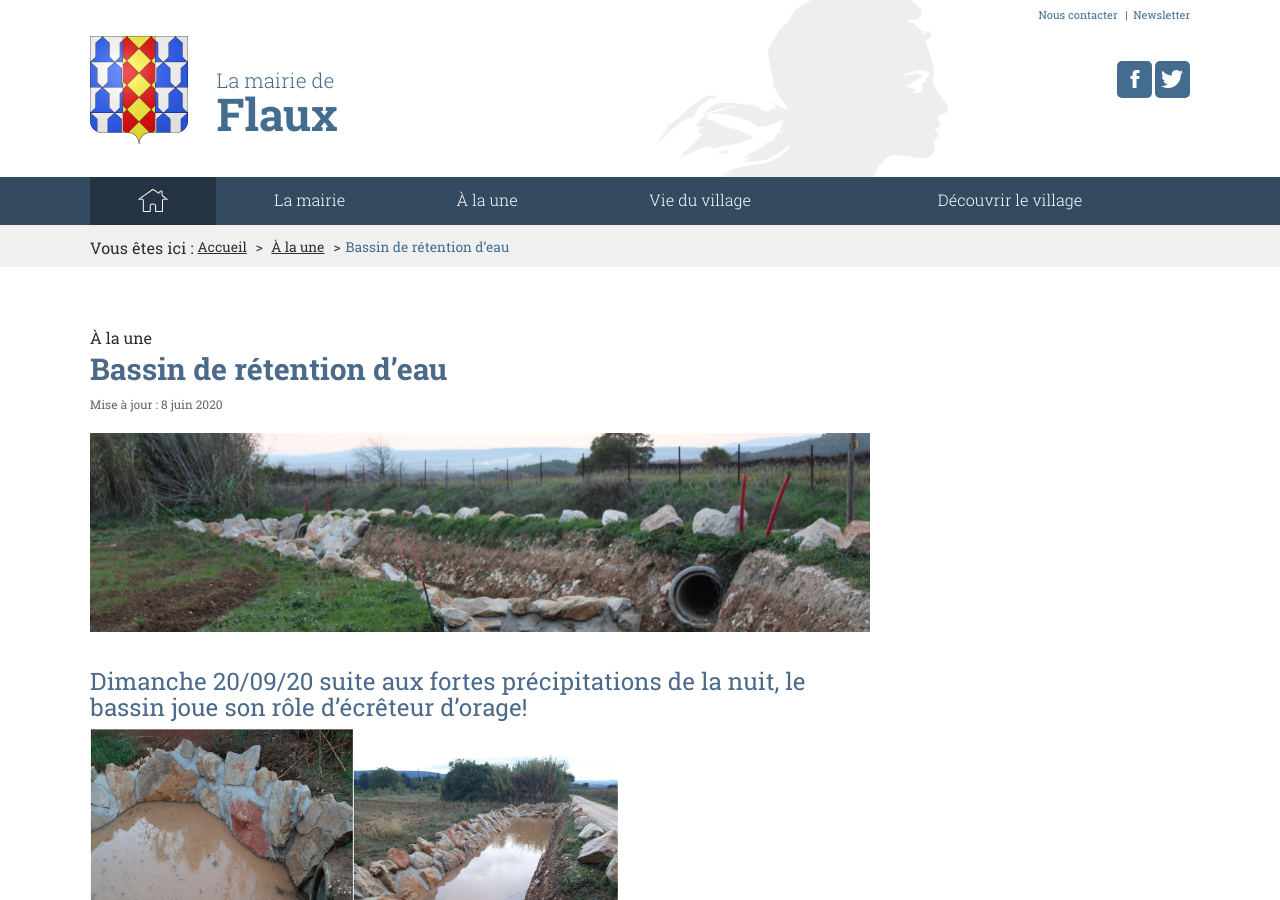
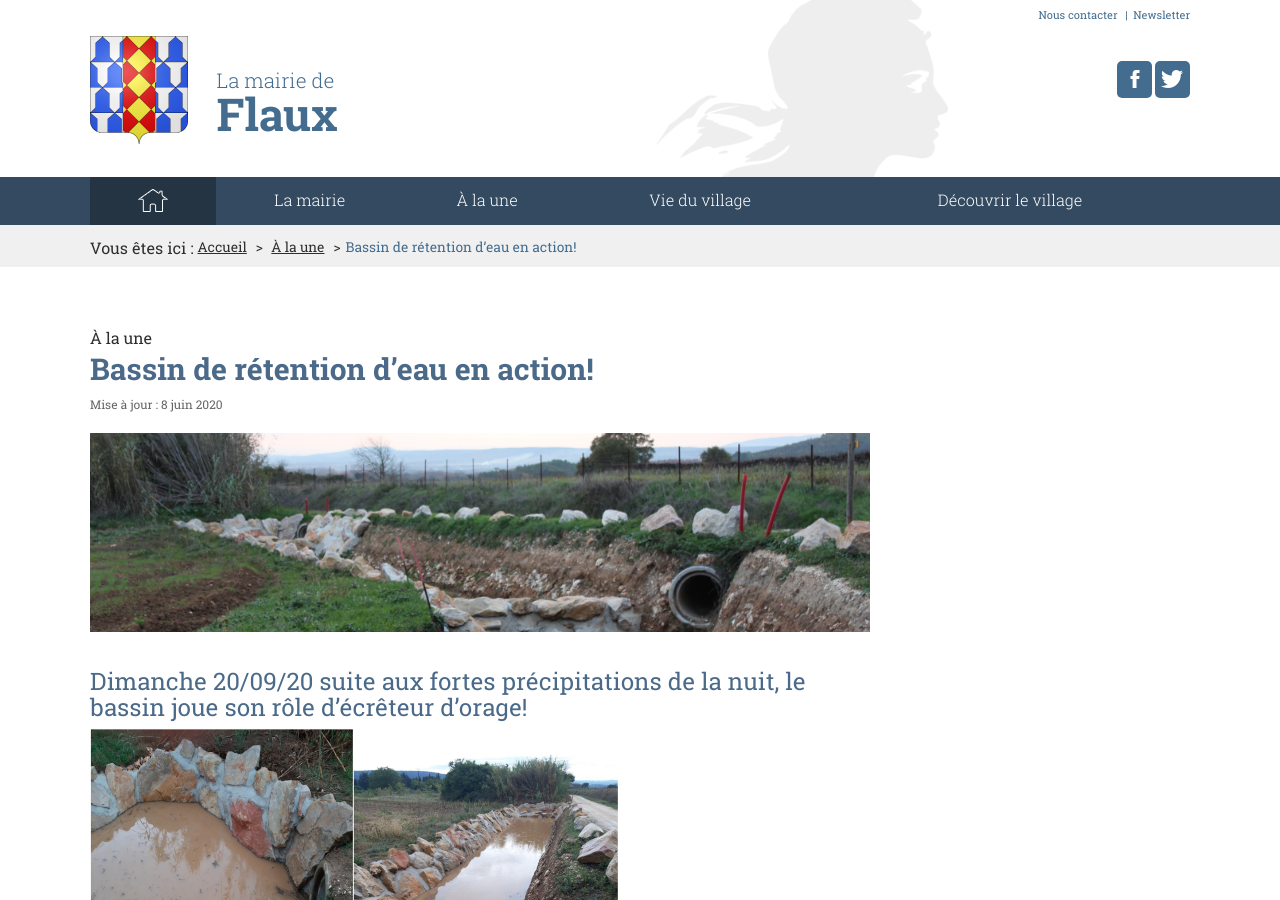
Before and after one commit to Flaux-Village/flaux-village.github.io, a Jekyll site: the page built from _actualites/retentioneau.md, in a window 1280 px wide and 900 px high. Built offline with Jekyll 4.4.1, drawn with Linux system fonts in a browser that asks for light colours; some of the changed text lies outside the part shown.

Commit message:
Update retentioneau.md

```diff
--- a/_actualites/retentioneau.md
+++ b/_actualites/retentioneau.md
@@ -1,9 +1,9 @@
 ---
 layout: page
-titre: Actualités | Bassin de rétention d’eau
+titre: Actualités | Bassin de rétention d’eau en action!
 description: Portail du village de Flaux
 keywords: mairie, commune, flaux, gard, actualités
-titre_page: Bassin de rétention d’eau
+titre_page: Bassin de rétention d’eau en action!
 section: À la une
 addresse_section: /actualites.html
 date_texte: 8 juin 2020
```
